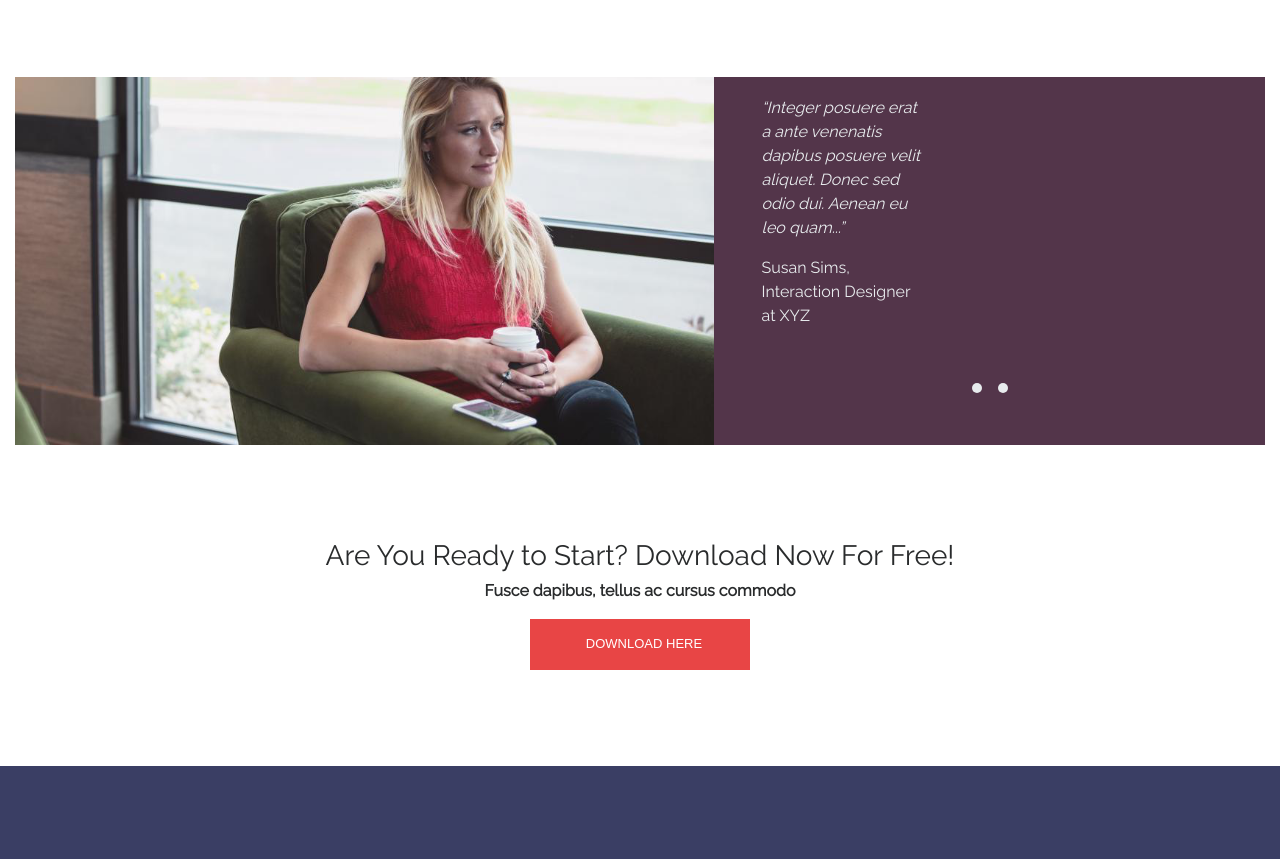
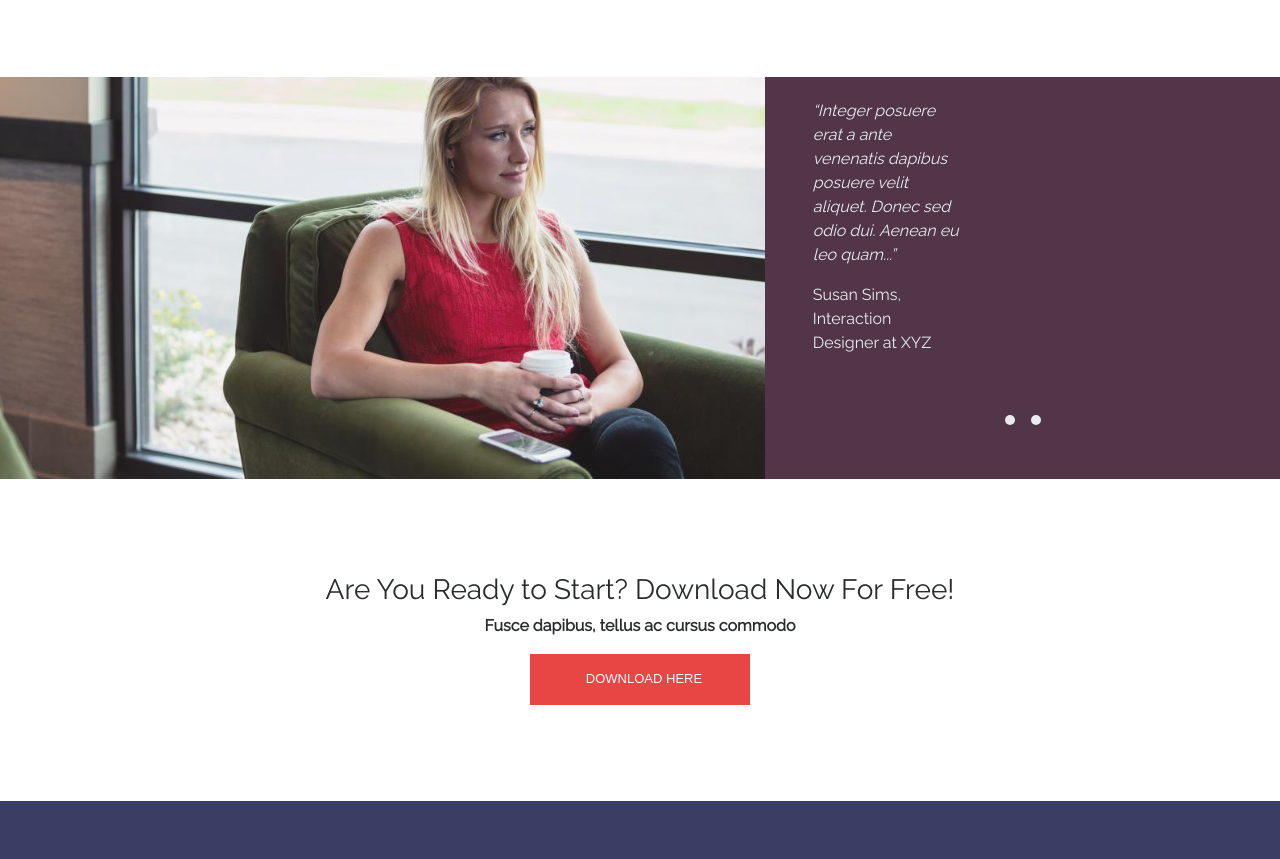
Before and after one commit to BzaBza/gh-favorite-page, a website: page index.html in a window 1280 px wide. Shown: the part 2875-3734 px from the top of the page. Drawn offline with nearby package versions, Linux system fonts and the light colour scheme; files that its build step writes are made by us from their sources.

Commit message:
fix style slider-info

```diff
--- a/sass/_quote-slide.sass
+++ b/sass/_quote-slide.sass
@@ -1,3 +1,6 @@
+.slider
+    padding: 0
+
 .quote-slider
     padding: 0
 
@@ -17,12 +20,13 @@
     @media (max-width: 1077px)
         width: 100%
         padding-top: 2em
+        margin: 0
 
 .slide-info-wrap
     width: 100%
 
 .slide-red-side
-    width: 60%
+    width: 50%
     position: relative
     background-color: #53354a
     @media (max-width: 1077px)
```
